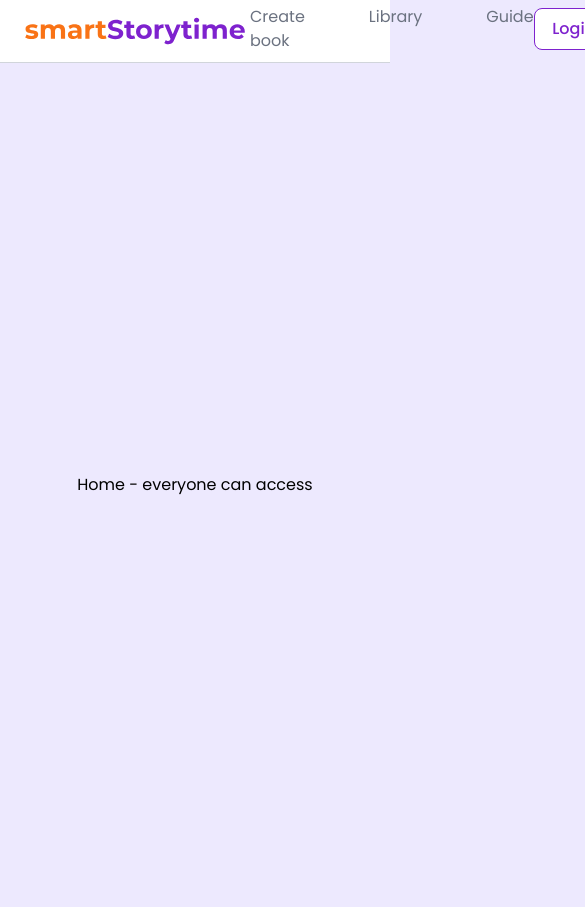
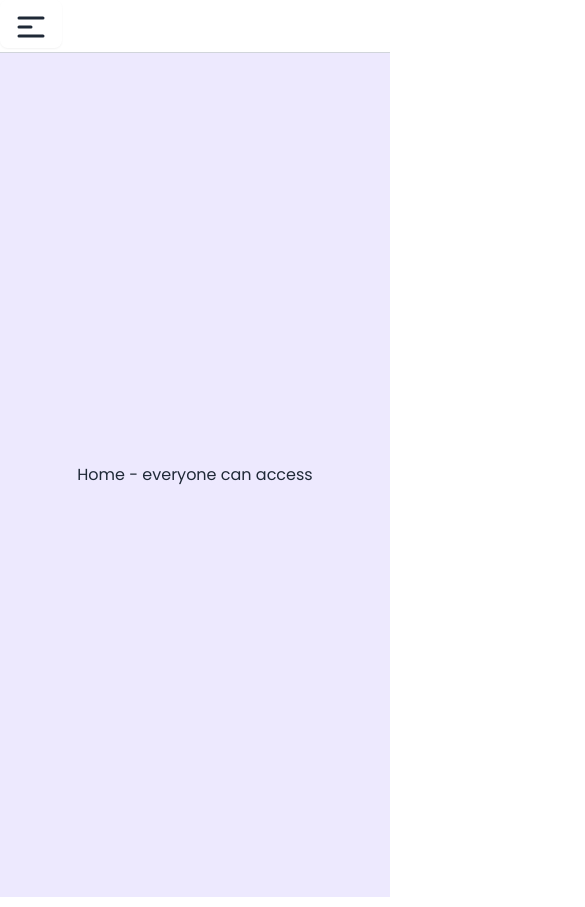
Before and after one commit to ErezKatsman/home-assignment-nextjs-supabase-auth, a Next.js app: page / in a window 390 px wide. Shown: the top 907 px of the page, 585 px wide, since content can reach past the window. Built offline with nearby package versions, Linux system fonts and the light colour scheme.

Commit message:
make the navbar responsive
PR https://trello.com/c/90LJqqiu

```diff
--- a/app/components/Navbar.jsx
+++ b/app/components/Navbar.jsx
@@ -1,10 +1,10 @@
-'use client';
+"use client";
 
-import React from 'react';
-import Image from 'next/image';
-import Link from 'next/link';
-import { usePathname } from 'next/navigation';
-import Logo from './logo.svg';
+import React from "react";
+import Image from "next/image";
+import Link from "next/link";
+import { usePathname } from "next/navigation";
+import Logo from "./logo.svg";
 
 // components
 // Uncomment when supabase auth ready
@@ -14,24 +14,83 @@ export default function Navbar() {
   const pathname = usePathname();
 
   return (
-    <nav className="navbar">
+    <nav className="navbar-css">
+      <div className="dropdown">
+        {/*Responsive burger navbar*/}
+        <div
+          tabIndex={0}
+          role="button"
+          className="btn border-transparent bg-transparent lg:hidden"
+        >
+          <svg
+            xmlns="http://www.w3.org/2000/svg"
+            className="h-9 w-9"
+            fill="none"
+            viewBox="0 0 24 24"
+            stroke="currentColor"
+          >
+            <path
+              strokeLinecap="round"
+              strokeLinejoin="round"
+              strokeWidth="2"
+              d="M4 6h16M4 12h8m-8 6h16"
+            />
+          </svg>
+        </div>
+        <ul
+          tabIndex={0}
+          className="menu menu-sm dropdown-content bg-slate-100 rounded-box z-[1] mt-3 w-52 p-2 shadow"
+        >
+          <li>
+            <Link href="/">Home</Link>
+          </li>
+          <li>
+            <Link
+              href="/create-book"
+              className={pathname.startsWith("/create-book") ? "active" : ""}
+            >
+              Create Book
+            </Link>
+          </li>
+          <li>
+            <Link
+              href="/library"
+              className={pathname.startsWith("/library") ? "active" : ""}
+            >
+              Library
+            </Link>
+          </li>
+          <li>
+            <Link href="/guide">Guide</Link>
+          </li>
+          <li>
+            <Link href="/login">
+              <button className="btn-outline primary w-20">Login</button>
+            </Link>
+          </li>
+        </ul>
+      </div>
+
+      {/* navbar for lg screens */}
       <div className="navbar-container">
         {/* Logo */}
         <div className="navbar-logo">
-          <Image src={Logo} alt="Smart Storytime" width={230} quality={100} />
+          <Link href="/">
+            <Image src={Logo} alt="Smart Storytime" width={230} quality={100} />
+          </Link>
         </div>
 
         {/* Links in the center */}
         <div className="navbar-links">
           <Link
             href="/create-book"
-            className={pathname.startsWith('/create-book') ? 'active' : ''}
+            className={pathname.startsWith("/create-book") ? "active" : ""}
           >
             Create book
           </Link>
           <Link
             href="/library"
-            className={pathname.startsWith('/library') ? 'active' : ''}
+            className={pathname.startsWith("/library") ? "active" : ""}
           >
             Library
           </Link>
--- a/app/globals.css
+++ b/app/globals.css
@@ -40,14 +40,14 @@ h3 {
 }
 
 /* navbar styles */
-.navbar {
+.navbar-css {
   @apply bg-white
     z-20
     border-b border-gray-300;
 }
 
 .navbar-container {
-  @apply flex justify-between items-center
+  @apply hidden lg:flex justify-between items-center
     max-w-6xl mx-auto px-5 mb-1;
 }
 
--- a/package.json
+++ b/package.json
@@ -14,6 +14,7 @@
     "react-dom": "^18"
   },
   "devDependencies": {
+    "daisyui": "^4.12.10",
     "eslint": "^8",
     "eslint-config-next": "14.2.5",
     "postcss": "^8",
--- a/tailwind.config.js
+++ b/tailwind.config.js
@@ -14,5 +14,5 @@ module.exports = {
       },
     },
   },
-  plugins: [],
+  plugins: [require("daisyui")],
 };
```
Also changed, not shown: 1 other file (tests, documents, lock files or other folders).
